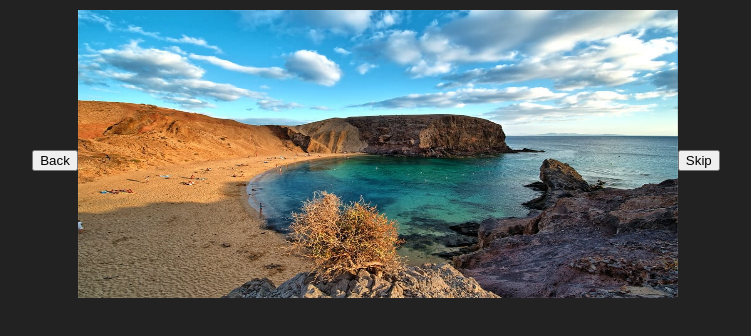
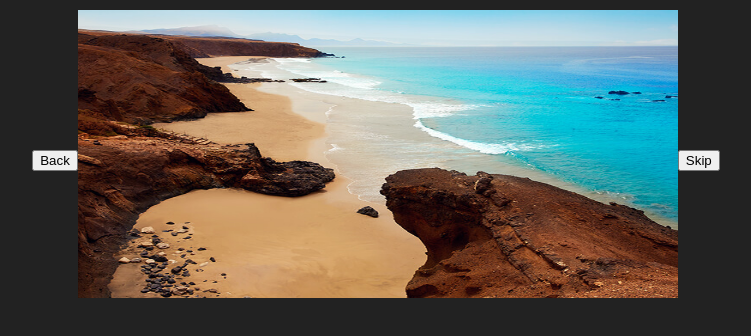
Before and after one commit to Noziho/carousel-JS, a plain HTML site: page index.html in a window 1280 px wide. Both pictures are taken after a click on the button "Back". Shown: the whole page, without its empty margins (274-1025 px from the left). Drawn offline with Linux system fonts and the light colour scheme.

Commit message:
made eventListenner

```diff
--- a/assets/JS/app.js
+++ b/assets/JS/app.js
@@ -1,4 +1,8 @@
-function Carousel () {
+let imgCarousel;
+function Carousel([...image]) {
+
+    this.image = [...image];
+    console.log(image);
 
     this.createElementDiv = () => {
         let principalDiv = document.createElement("div");
@@ -12,14 +16,18 @@ function Carousel () {
         document.getElementById("globalDiv").append(divForImg);
     }
     this.createImg = () => {
-        let imgCarousel = document.createElement("img");
-        imgCarousel.src = "/assets/img/image1.jpg";
+        imgCarousel = document.createElement("img");
+        imgCarousel.src = `/assets/img/${image[0]}.jpg `;
+        imgCarousel.id = "imgCarousel";
         document.getElementById("carousel").append(imgCarousel);
     }
 
     this.backButton = () => {
         let backButton = document.createElement("button")
         backButton.innerHTML = "Back";
+        backButton.addEventListener('click', () => {
+            imgCarousel.src = `/assets/img/${image[1]}.jpg `;
+        })
         document.getElementById("globalDiv").append(backButton);
 
     }
@@ -27,11 +35,14 @@ function Carousel () {
     this.skipButton = () => {
         let skipButton = document.createElement("button");
         skipButton.innerHTML = "Skip";
+        skipButton.addEventListener('click', () => {
+            imgCarousel.src = `/assets/img/${image[2]}.jpg `
+        })
         document.getElementById("globalDiv").append(skipButton);
     }
 }
 
-let monCarousel = new Carousel();
+let monCarousel = new Carousel(["image1", "image2", "image3", "image4", "image5"]);
 monCarousel.createElementDiv();
 monCarousel.backButton()
 monCarousel.createDivForImg();
@@ -39,34 +50,6 @@ monCarousel.skipButton();
 monCarousel.createImg();
 
 console.log(monCarousel);
-
-
-
-
-
-
-
-
-
-
-
-
-
-
-
-
-
-
-
-
-
-
-
-
-
-
-
-
 
 
 /**
```
Also changed, not shown: index.html (+0 -1 lines). Lines whose indentation alone changed are shown as unchanged.
